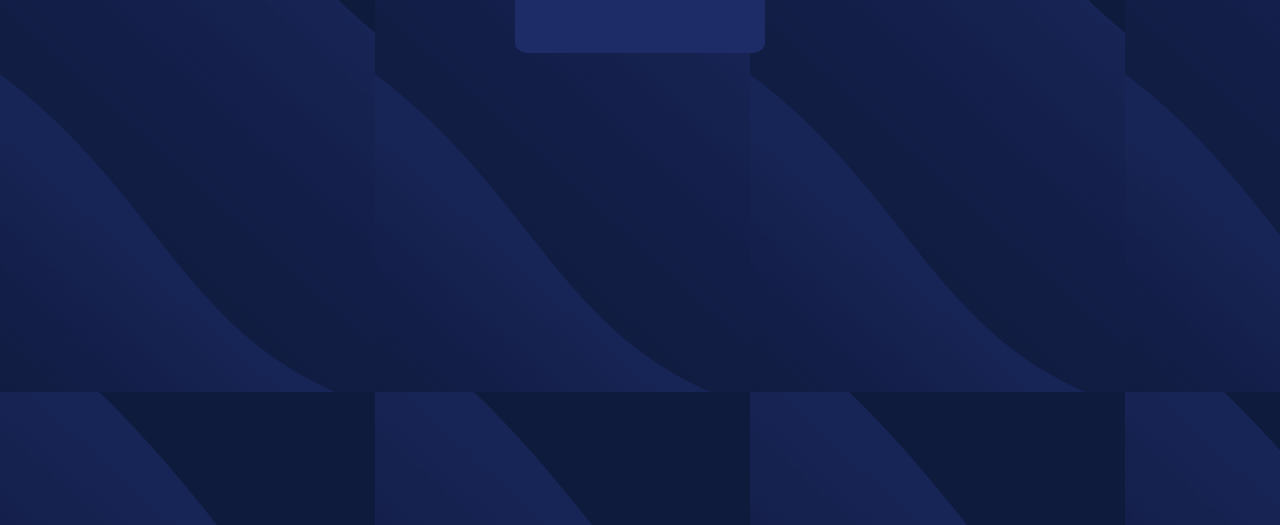
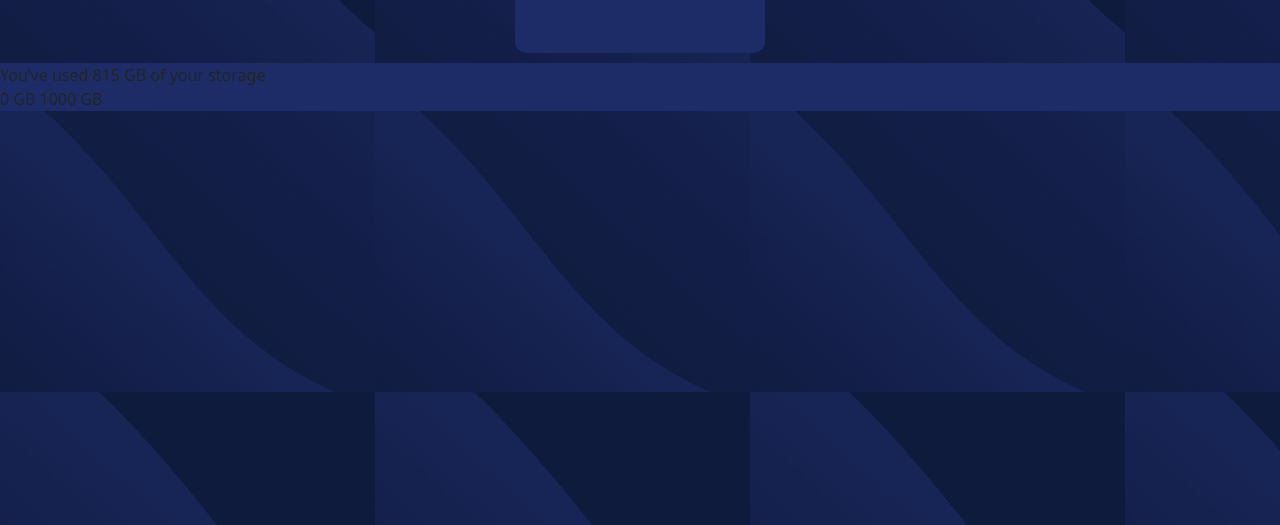
Before and after one commit to jmartinez419/sba326, a plain HTML site: page fylo-data-storage-component-master/index.html in a window 1280 px wide. Shown: the part 275-800 px from the top of the page. Drawn offline with nearby package versions, Linux system fonts and the light colour scheme.

Commit message:
set up the bottom progress bar into a div

```diff
--- a/fylo-data-storage-component-master/index.html
+++ b/fylo-data-storage-component-master/index.html
@@ -25,13 +25,22 @@
 
 </div>
 
-<!--
-  You’ve used 815 GB of your storage
+<div>
+ <div class = "d-flex flex-column" id = "slider_container">
+  <div id = "storage_usage">You’ve used 815 GB of your storage</div>
 
-  185 GB Left
+  <div class = "d-flex flex-row" id = "base_bar">
+    <div id = "bar_fill"></div>
+    <div id = "circle"></div>
+ </div>
 
-  0 GB
-  1000 GB -->
+  <div id = "overall_storage">0 GB
+   1000 GB
+  </div>
+ </div>
+</div>
+
+  <!-- 185 GB Left -->
 
   <!-- <div class="attribution">
     Challenge by <a href="https://www.frontendmentor.io?ref=challenge" target="_blank">Frontend Mentor</a>.
--- a/fylo-data-storage-component-master/style.css
+++ b/fylo-data-storage-component-master/style.css
@@ -53,3 +53,8 @@ body{
     justify-content: center;
     align-items: center;
 }
+
+#slider_container{
+    background-color: hsl(228, 56%, 26%);
+    margin-top: 10px;
+}
```
